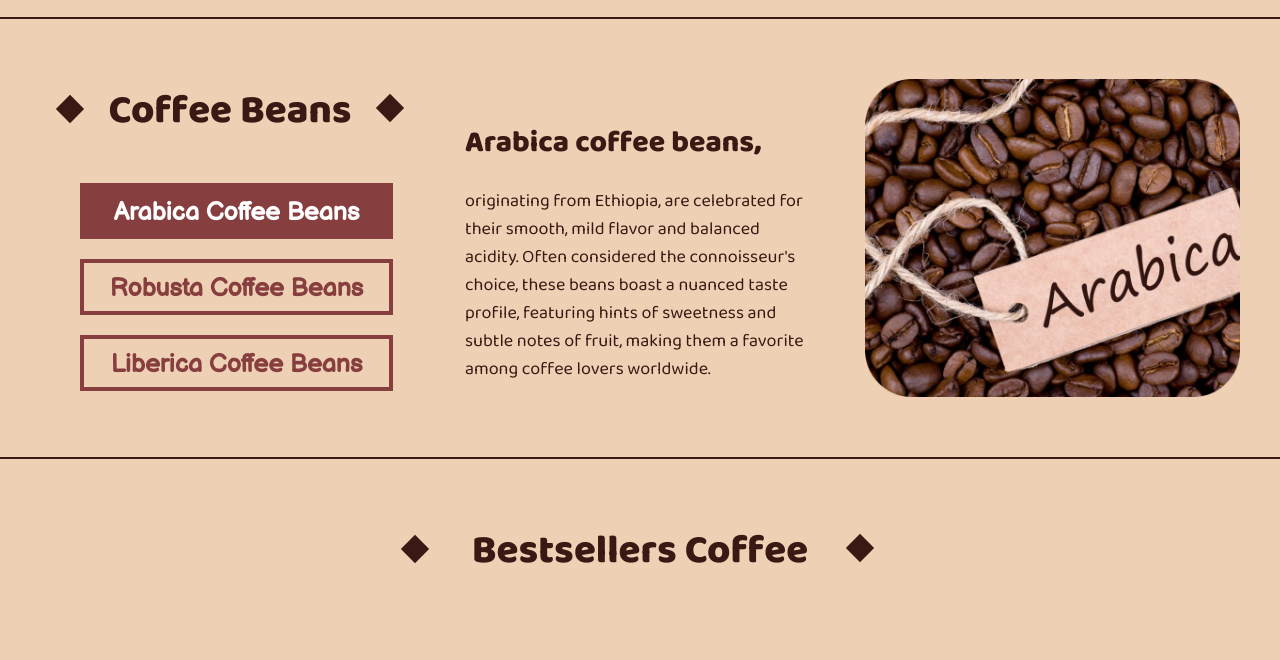
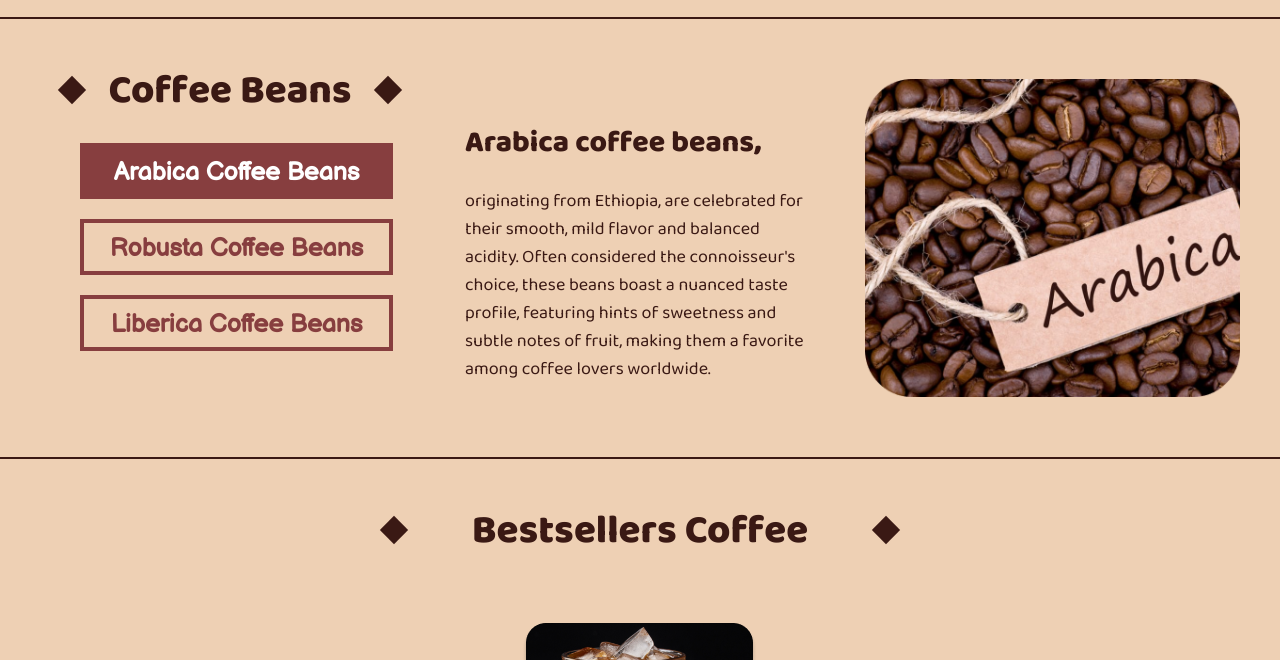
Before and after one commit to ProfessorKolodziej/final-project-fall-2022-lucky-coffee, a website: page src/index.html in a window 1280 px wide. Shown: the part 1289-1949 px from the top of the page. Drawn offline with Linux system fonts and the light colour scheme.

Commit message:
css update 12.5

```diff
--- a/src/css/question game.css
+++ b/src/css/question game.css
@@ -112,6 +112,8 @@ p {
 	height: 43px;
 	padding-top: 0;
 	padding-left: 3px;
+	margin-left: 30px;
+	margin-right: 30px;
 }
 
 .result-container {
--- a/src/css/style.css
+++ b/src/css/style.css
@@ -85,11 +85,16 @@ img {
 	max-width: 100%;
 }
 
+
 .img-coffee1 {
-	display: flex;
-	align-items: center;
 	padding-top: 20px;
 	padding-bottom: 20px;
+}
+
+.image-container {
+	display: flex;
+	justify-content: center;
+	align-items: center;
 }
 
 p {
@@ -131,17 +136,18 @@ p {
 .circles {
 	position: absolute;
 	top: 215px;
-	left: 20px;
+	left: 7%;
 }
 
 .type {
 	position: absolute;
 	width: 85px;
 	top: 190px;
-	left: 220px;
+	right: 7%;
 }
 
 .about-us {
+	position: relative;
 	color: #3A1914;
 	text-align: center;
 	font-family: 'Baloo 2', sans-serif;
@@ -160,9 +166,9 @@ p {
 	width: 10px;
 	height: 10px;
 	background: #3A1914;
-	position: relative;
-	top: 20px;
-	left: 90px;
+	position: absolute;
+	top: 32%;
+	left: 30%;
 	z-index: -1;
 	transform: rotate(-45deg);
 }
@@ -173,9 +179,9 @@ p {
 	width: 10px;
 	height: 10px;
 	background: #3A1914;
-	position: relative;
-	top: -23px;
-	left: 220px;
+	position: absolute;
+	top: 32%;
+	right: 30%;
 	z-index: -1;
 	transform: rotate(-45deg);
 }
@@ -193,6 +199,7 @@ p {
 }
 
 .coffee-beans {
+	position: relative;
 	color: #3A1914;
 	text-align: center;
 	font-family: 'Baloo 2', sans-serif;
@@ -211,9 +218,9 @@ p {
 	width: 10px;
 	height: 10px;
 	background: #3A1914;
-	position: relative;
-	top: 19px;
-	left: 75px;
+	position: absolute;
+	top: 32%;
+	left: 25%;
 	z-index: -1;
 	transform: rotate(-45deg);
 }
@@ -224,11 +231,17 @@ p {
 	width: 10px;
 	height: 10px;
 	background: #3A1914;
-	position: relative;
-	top: -23px;
-	left: 235px;
+	position: absolute;
+	top: 32%;
+	right: 25%;
 	z-index: -1;
 	transform: rotate(-45deg);
+}
+
+.beansname-container {
+	display: flex;
+	justify-content: center;
+	align-items: center;
 }
 
 .arabica {
@@ -309,6 +322,7 @@ p {
 }
 
 .bestsellers {
+	position: relative;
 	color: #3A1914;
 	text-align: center;
 	font-family: 'Baloo 2', sans-serif;
@@ -327,9 +341,9 @@ p {
 	width: 10px;
 	height: 10px;
 	background: #3A1914;
-	position: relative;
-	top: 20px;
-	left: 50px;
+	position: absolute;
+	top: 32%;
+	left: 15%;
 	z-index: -1;
 	transform: rotate(-45deg);
 }
@@ -340,9 +354,9 @@ p {
 	width: 10px;
 	height: 10px;
 	background: #3A1914;
-	position: relative;
-	top: -23px;
-	left: 260px;
+	position: absolute;
+	top: 32%;
+	right: 15%;
 	z-index: -1;
 	transform: rotate(-45deg);
 }
@@ -374,9 +388,14 @@ p {
 	border: 4px solid var(--brown-red, #873E3F);
 	background: #EED0B4;
 	padding: 10px;
-	margin-left: 45px;
 	margin-top: 20px;
 	margin-bottom: 20px;
+}
+
+.menu-container {
+	display: flex;
+	justify-content: center;
+	align-items: center;
 }
 
 .link-menu {
@@ -465,17 +484,17 @@ p {
 	}
 
 	.circles {
+		width: 80px;
+		height: 80px;
 		position: absolute;
 		top: 380px;
-		left: 50px;
 	}
-
 
 	.type {
 		position: absolute;
 		width: 270px;
 		top: 360px;
-		left: 550px;
+		right: 5%;
 	}
 
 	.about-us {
@@ -519,26 +538,23 @@ p {
 	.coffee-beans::before {
 		width: 15px;
 		height: 15px;
-		position: relative;
-		top: 25px;
-		left: 310px;
+		top: 28%;
+		left: 35%;
 	}
 
 	.coffee-beans::after {
 		width: 15px;
 		height: 15px;
-		position: relative;
-		top: -30px;
-		left: 518px;
+		top: 28%;
+		right: 35%;
 	}
 
 	.beansname-sub {
 		flex-direction: row;
 		display: grid;
 		grid-template-columns: 1fr 1fr 1fr;
-		grid-gap: 5px;
+		grid-gap: 40px;
 		padding: 20px;
-		margin-left: 30px;
 	}
 
 	.arabica {
@@ -593,17 +609,15 @@ p {
 	.bestsellers::before {
 		width: 15px;
 		height: 15px;
-		position: relative;
-		top: 25px;
-		left: 280px;
+		top: 28%;
+		left: 30%;
 	}
 
 	.bestsellers::after {
 		width: 15px;
 		height: 15px;
-		position: relative;
-		top: -30px;
-		left: 548px;
+		top: 28%;
+		right: 30%;
 	}
 
 	.latte {
@@ -615,7 +629,6 @@ p {
 	}
 
 	.get-menu {
-		margin-left: 305px;
 		margin-bottom: 40px;
 	}
 
@@ -660,7 +673,6 @@ p {
 		position: absolute;
 		width: 365px;
 		top: 500px;
-		left: 850px;
 	}
 
 	.guidance {
@@ -678,7 +690,6 @@ p {
 		height: 100px;
 		position: absolute;
 		top: 520px;
-		left: 90px;
 	}
 
 	.about-us {
@@ -726,17 +737,15 @@ p {
 	.coffee-beans::before {
 		width: 20px;
 		height: 20px;
-		position: relative;
-		top: 40px;
-		left: 30px;
+		top: 32%;
+		left: 8%;
 	}
 
 	.coffee-beans::after {
 		width: 20px;
 		height: 20px;
-		position: relative;
-		top: -45px;
-		left: 350px;
+		top: 32%;
+		right: 8%;
 	}
 
 	.beansname-sub {
@@ -804,17 +813,15 @@ p {
 	.bestsellers::before {
 		width: 20px;
 		height: 20px;
-		position: relative;
-		top: 40px;
-		left: 405px;
+		top: 32%;
+		left: 30%;
 	}
 
 	.bestsellers::after {
 		width: 20px;
 		height: 20px;
-		position: relative;
-		top: -45px;
-		left: 850px;
+		top: 32%;
+		right: 30%;
 	}
 
 	.latte-coldbrew-americano {
@@ -823,7 +830,6 @@ p {
 
 	.get-menu {
 		font-size: 25px;
-		margin-left: 460px;
 		margin-bottom: 60px;
 	}
 
--- a/src/index.html
+++ b/src/index.html
@@ -93,11 +93,13 @@
 
 			<section class="beansname">
 				<h1 class="coffee-beans">Coffee Beans</h1>
+				<div class="beansname-container">
 					<section class="beansname-sub">
 						<h2 class="arabica" id="Arabica">Arabica Coffee Beans</h2>
 						<h2 class="robusta" id="Robusta">Robusta Coffee Beans</h2>
 						<h2 class="liberica" id="Liberica">Liberica Coffee Beans</h2>
 					</section>
+				</div>
 			</section>
 
 			<div id="arabicaintro-img">
@@ -108,7 +110,8 @@
 							balanced
 							acidity. Often considered the connoisseur's choice, these beans boast a nuanced taste profile,
 							featuring
-							hints of sweetness and subtle notes of fruit, making them a favorite among coffee lovers worldwide.
+							hints of sweetness and subtle notes of fruit, making them a favorite among coffee lovers
+							worldwide.
 						</p>
 					</section>
 					<img class="img-arabicabeans" src="images/arabica beans.png" alt="arabica coffee beans">
@@ -120,8 +123,10 @@
 					<section class="beansintro">
 						<p class="p-a-title">Robusta coffee beans,</p>
 						<p class="p-arabica">predominantly grown in Africa and Southeast Asia, are known for their robust,
-							strong flavor and higher caffeine content compared to Arabica beans. With a slightly bitter taste
-							and earthy notes, Robusta beans are commonly used in espresso blends, adding depth and a lingering,
+							strong flavor and higher caffeine content compared to Arabica beans. With a slightly bitter
+							taste
+							and earthy notes, Robusta beans are commonly used in espresso blends, adding depth and a
+							lingering,
 							bold finish to the brew.
 						</p>
 					</section>
@@ -142,6 +147,7 @@
 				</section>
 			</div>
 		</section>
+
 
 		<div class="long-line"></div>
 
@@ -164,9 +170,11 @@
 			</section>
 		</section>
 
+		<div class="menu-container">
 			<p class="get-menu">
 				<a class="link-menu" href="menu.html">Get More Drinks in the Menu</a>
 			</p>
+		</div>
 
 		<div class="long-line"></div>
 
```
Lines whose indentation alone changed are shown as unchanged.
